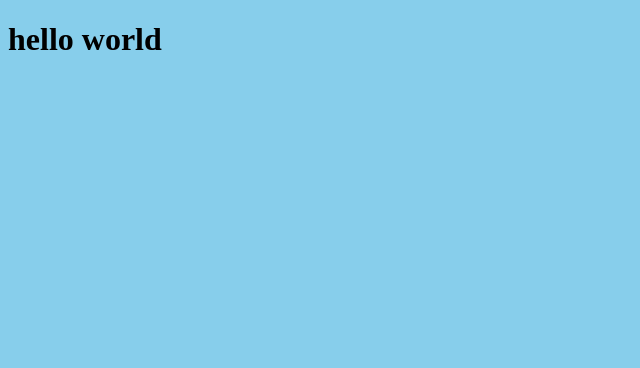
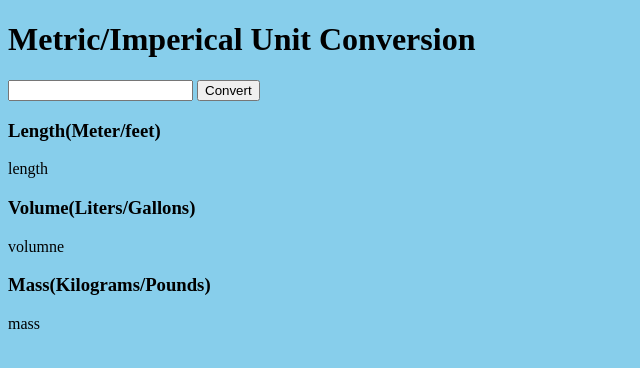
Before and after one commit to vaishalish20/Solo-Project-Unitconverter, a plain HTML site: page index.html in a window 1280 px wide. Shown: the whole page, without its empty margins (0-640 px from the left). Drawn offline with Linux system fonts and the light colour scheme.

Commit message:
completing html part

```diff
--- a/index.html
+++ b/index.html
@@ -1,13 +1,36 @@
 <!DOCTYPE html>
 <html lang="en">
+
 <head>
     <meta charset="UTF-8">
     <meta name="viewport" content="width=device-width, initial-scale=1.0">
     <link rel="stylesheet" href="index.css">
     <title>Unit Converter</title>
 </head>
+
 <body>
-    <h1>hello world</h1>
+    <div id="container">
+        <div id="header">
+            <h1 id="heading">Metric/Imperical Unit Conversion</h1>
+            <input type="number" name="" id="input-unit">
+            <button id="convert-btn">Convert</button>
+        </div>
+        <div id="units">
+            <div id="length">
+                <h3 class="units-head">Length(Meter/feet)</h3>
+                <p id="length-units">length</p>
+            </div>
+            <div id="volume">
+                <h3 class="units-head">Volume(Liters/Gallons)</h3>
+                <p id="volume-units">volumne</p>
+            </div>
+            <div id="mass">
+                <h3 class="units-head">Mass(Kilograms/Pounds)</h3>
+                <p id="mass-units">mass</p>
+            </div>
+        </div>
+    </div>
     <script src="index.js"></script>
 </body>
+
 </html>
```
